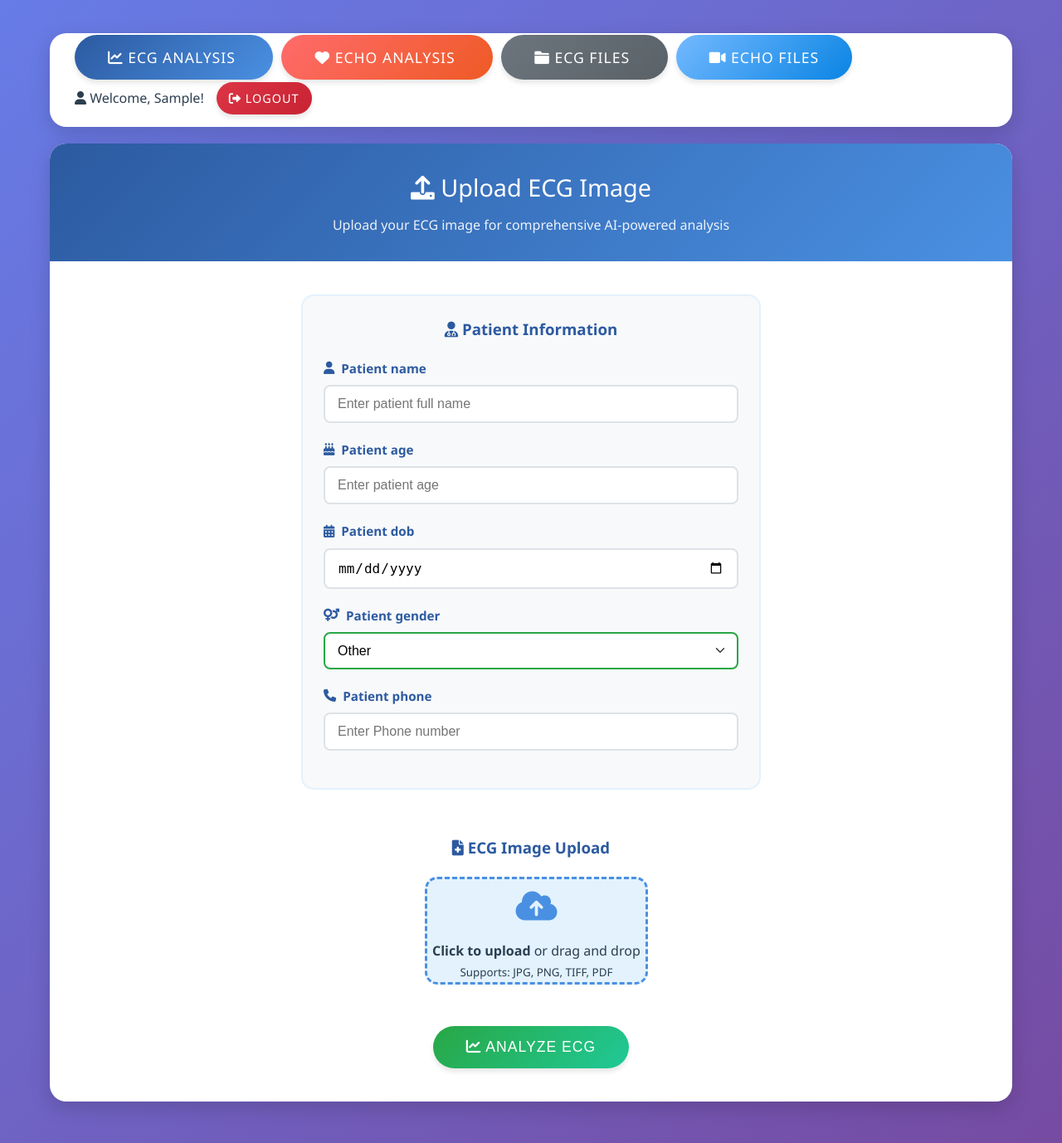
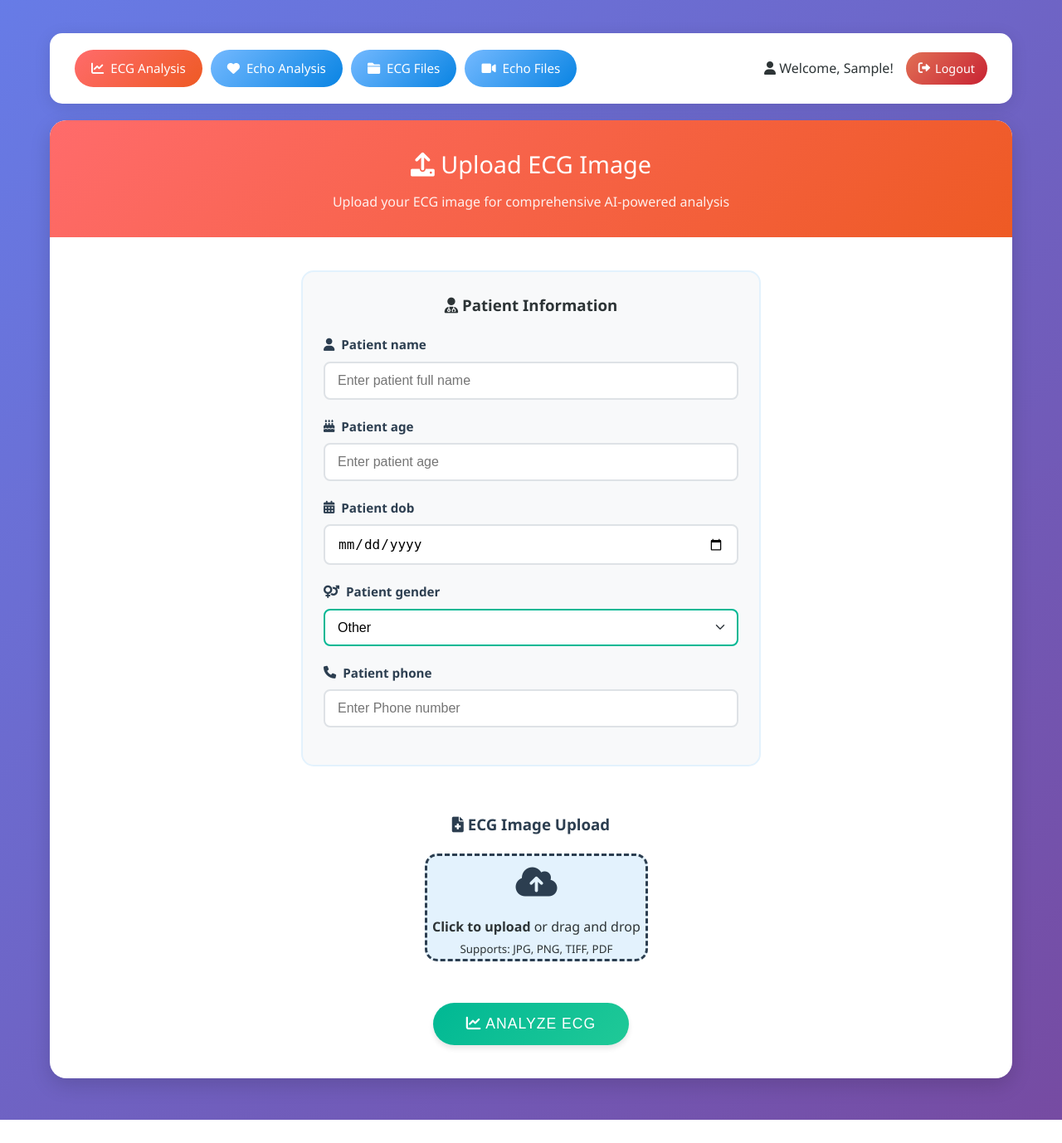
Before and after one commit to gayatrideshkar/ecg-analyzer, a Django app: page /home/ in a window 1280 px wide. Shown: the part 132-1510 px from the top of the page at 83% size. After the commit the page ends 1482 px from the top, so only its background shows below. Run offline with Django 5.2, Linux system fonts and the light colour scheme; the visitor is signed in with stand-in values (Sample User, id 1).

Commit message:
Updated: <pages edited>

```diff
--- a/ecg_app/forms.py
+++ b/ecg_app/forms.py
@@ -235,7 +235,7 @@ class EchoUploadForm(forms.ModelForm):
         max_length=20,
         widget=forms.TextInput(attrs={
             'class': 'form-control',
-            'placeholder': 'XXXXXXXXXX',
+            'placeholder': 'Enter Phone number',
             'pattern': '[0-9]{10}',
             'title': 'Please enter a 10-digit phone number',
             'required': True
--- a/ecg_app/static/ecg_app/css/styles.css
+++ b/ecg_app/static/ecg_app/css/styles.css
@@ -1,6 +1,6 @@
 /* Modern Medical ECG Analyzer Styles */
 :root {
-    --primary-color: #2c5aa0;
+    --primary-color: #2c3e50;
     --secondary-color: #4a90e2;
     --success-color: #28a745;
     --warning-color: #ffc107;
@@ -104,7 +104,7 @@ body {
 }
 
 .field-label {
-    color: var(--primary-color);
+    color: #2c3e50;
     font-weight: 600;
     margin-bottom: 8px;
     display: flex;
@@ -230,7 +230,7 @@ body {
 .file-input {
     width: 105%;
     height: 130px;
-    border: 3px dashed var(--secondary-color);
+    border: 3px dashed #2c3e50;
     border-radius: 15px;
     background: var(--light-blue);
     display: flex;
@@ -244,7 +244,7 @@ body {
 }
 
 .file-input:hover {
-    border-color: var(--primary-color);
+    border-color: #2c3e50;
     background: #bbdefb;
     transform: translateY(-2px);
 }
@@ -259,7 +259,7 @@ body {
 
 .file-input-icon {
     font-size: 2.5rem;
-    color: var(--secondary-color);
+    color: #2c3e50;
     margin-bottom: 10px;
 }
 
--- a/ecg_app/templates/file_detail.html
+++ b/ecg_app/templates/file_detail.html
@@ -248,9 +248,9 @@
                     <a href="{% url 'uploaded_files' %}" class="btn-action btn-back">
                         <i class="fas fa-arrow-left"></i> Back to Files
                     </a>
-                    <button onclick="refreshToHome()" class="btn-action" style="background: linear-gradient(135deg, #28a745, #20c997); color: white;">
+                    {% comment %} <button onclick="refreshToHome()" class="btn-action" style="background: linear-gradient(135deg, #28a745, #20c997); color: white;">
                         <i class="fas fa-sync-alt"></i> Refresh to Home
-                    </button>
+                    </button> {% endcomment %}
                     <button class="btn-action btn-delete-detail" onclick="confirmDelete({{ ecg_file.id }}, '{{ ecg_file.file_name|default:"this file" }}')">
                         <i class="fas fa-trash"></i> Delete File
                     </button>
--- /dev/null
+++ b/ecg_app/templates/header.html
@@ -0,0 +1,140 @@
+{% load static %}
+<!-- Navigation Header Styles -->
+<style>
+    :root {
+        --primary-color: #ff6b6b;
+        --secondary-color: #ee5a24;
+        --accent-color: #74b9ff;
+        --success-color: #00b894;
+        --warning-color: #fdcb6e;
+        --danger-color: #e17055;
+        --dark-color: #2d3436;
+        --light-color: #ddd;
+        --text-dark: #2d3436;
+        --text-light: #636e72;
+        --background: #f8f9fa;
+        --card-shadow: 0 4px 20px rgba(0,0,0,0.1);
+    }
+
+    .navigation-bar {
+        background: white;
+        border-radius: 15px;
+        padding: 20px 30px;
+        margin-bottom: 20px;
+        box-shadow: var(--card-shadow);
+    }
+
+    .nav-buttons {
+        display: flex;
+        justify-content: space-between;
+        align-items: center;
+        flex-wrap: wrap;
+        gap: 15px;
+    }
+
+    .nav-left {
+        display: flex;
+        gap: 10px;
+        flex-wrap: wrap;
+    }
+
+    .nav-right {
+        display: flex;
+        align-items: center;
+        gap: 15px;
+    }
+
+    .nav-btn {
+        background: linear-gradient(135deg, var(--accent-color), #0984e3);
+        color: white;
+        padding: 10px 20px;
+        border-radius: 25px;
+        text-decoration: none;
+        font-weight: 500;
+        transition: all 0.3s ease;
+        display: inline-flex;
+        align-items: center;
+        gap: 8px;
+        font-size: 0.95rem;
+    }
+
+    .nav-btn:hover {
+        transform: translateY(-2px);
+        box-shadow: 0 5px 15px rgba(116, 185, 255, 0.4);
+        color: white;
+        text-decoration: none;
+    }
+
+    .nav-btn.active {
+        background: linear-gradient(135deg, var(--primary-color), var(--secondary-color));
+    }
+
+    .user-info {
+        color: var(--text-dark);
+        font-weight: 500;
+    }
+
+    .logout-btn {
+        background: linear-gradient(135deg, var(--danger-color), #c82333);
+        color: white;
+        padding: 8px 15px;
+        border-radius: 20px;
+        text-decoration: none;
+        font-size: 0.9rem;
+        transition: all 0.3s ease;
+        display: inline-flex;
+        align-items: center;
+        gap: 6px;
+    }
+
+    .logout-btn:hover {
+        transform: translateY(-1px);
+        box-shadow: 0 4px 12px rgba(225, 112, 85, 0.4);
+        color: white;
+        text-decoration: none;
+    }
+
+    /* Responsive Design */
+    @media (max-width: 768px) {
+        .nav-buttons {
+            flex-direction: column;
+            align-items: stretch;
+        }
+
+        .nav-left {
+            justify-content: center;
+        }
+
+        .nav-right {
+            justify-content: center;
+        }
+    }
+</style>
+
+<!-- Navigation Bar -->
+<div class="navigation-bar">
+    <div class="nav-buttons">
+        <div class="nav-left">
+            <a href="{% url 'home' %}" class="nav-btn {% if request.resolver_match.url_name == 'home' %}active{% endif %}">
+                <i class="fas fa-chart-line"></i> ECG Analysis
+            </a>
+            <a href="{% url 'upload_echo' %}" class="nav-btn {% if request.resolver_match.url_name == 'upload_echo' %}active{% endif %}">
+                <i class="fas fa-heart"></i> Echo Analysis
+            </a>
+            <a href="{% url 'uploaded_files' %}" class="nav-btn {% if request.resolver_match.url_name == 'uploaded_files' %}active{% endif %}">
+                <i class="fas fa-folder"></i> ECG Files
+            </a>
+            <a href="{% url 'echo_files_list' %}" class="nav-btn {% if request.resolver_match.url_name == 'echo_files_list' %}active{% endif %}">
+                <i class="fas fa-video"></i> Echo Files
+            </a>
+        </div>
+        <div class="nav-right">
+            <span class="user-info">
+                <i class="fas fa-user"></i> Welcome, {{ user.first_name|default:user.username }}!
+            </span>
+            <a href="{% url 'logout' %}" class="logout-btn">
+                <i class="fas fa-sign-out-alt"></i> Logout
+            </a>
+        </div>
+    </div>
+</div>
--- a/ecg_app/templates/upload.html
+++ b/ecg_app/templates/upload.html
@@ -5,7 +5,7 @@
     <meta charset="UTF-8">
     <meta name="viewport" content="width=device-width, initial-scale=1.0">
     <title>AI ECG Analyzer - Advanced Cardiac Analysis</title>
-    <link rel="stylesheet" href="{% static 'ecg_app/css/styles.css' %}">
+    <link rel="stylesheet" href="{% static 'ecg_app/css/styles.css' %}?v={{ now }}">
     <link href="https://cdnjs.cloudflare.com/ajax/libs/font-awesome/6.0.0/css/all.min.css" rel="stylesheet">
     <style>
         @keyframes spin {
@@ -94,34 +94,9 @@
         </header>
 
         <!-- Navigation Bar -->
-        <div class="main-card" style="margin-bottom: 20px;">
-            <div class="upload-section" style="padding: 15px 30px;">
-                <div style="display: flex; justify-content: space-between; align-items: center; flex-wrap: wrap; gap: 15px;">
-                    <div>
-                        <a href="{% url 'home' %}" class="upload-btn" style="background: linear-gradient(135deg, var(--primary-color), var(--secondary-color)); text-decoration: none; margin-right: 10px;">
-                            <i class="fas fa-chart-line"></i> ECG Analysis
-                        </a>
-                        <a href="{% url 'upload_echo' %}" class="upload-btn" style="background: linear-gradient(135deg, #ff6b6b, #ee5a24); text-decoration: none; margin-right: 10px;">
-                            <i class="fas fa-heart"></i> Echo Analysis
-                        </a>
-                        <a href="{% url 'uploaded_files' %}" class="upload-btn" style="background: linear-gradient(135deg, #6c757d, #5a6268); text-decoration: none; margin-right: 10px;">
-                            <i class="fas fa-folder"></i> ECG Files
-                        </a>
-                        <a href="{% url 'echo_files_list' %}" class="upload-btn" style="background: linear-gradient(135deg, #74b9ff, #0984e3); text-decoration: none;">
-                            <i class="fas fa-video"></i> Echo Files
-                        </a>
-                    </div>
-                    <div style="display: flex; align-items: center; gap: 15px;">
-                        <span style="color: var(--text-dark); font-weight: 500;">
-                            <i class="fas fa-user"></i> Welcome, {{ user.first_name|default:user.username }}!
-                        </span>
-                        <a href="{% url 'logout' %}" class="upload-btn" style="background: linear-gradient(135deg, var(--danger-color), #c82333); text-decoration: none; padding: 8px 15px; font-size: 0.9rem;">
-                            <i class="fas fa-sign-out-alt"></i> Logout
-                        </a>
-                    </div>
-                </div>
-            </div>
-        </div>
+
+            {% include "header.html" %}
+
 
         <!-- Success/Error Messages -->
         {% if messages %}
@@ -148,7 +123,7 @@
 
                     <!-- Patient Details Section -->
                     <div class="patient-details-section">
-                        <h3 style="color: var(--primary-color); margin-bottom: 20px; text-align: center;">
+                        <h3 style="color:  #2d3436; margin-bottom: 20px; text-align: center;">
                             <i class="fas fa-user-md"></i> Patient Information
                         </h3>
 
@@ -207,7 +182,7 @@
 
                     <!-- File Upload Section -->
                     <div class="file-upload-section">
-                        <h3 style="color: var(--primary-color); margin-bottom: 20px; text-align: center;">
+                        <h3 style="color: #2c3e50; margin-bottom: 20px; text-align: center;">
                             <i class="fas fa-file-medical"></i> ECG Image Upload
                         </h3>
 
@@ -433,7 +408,7 @@
                                 <div class="analysis-grid">
                                     <div class="analysis-item">
                                         <h5><i class="fas fa-tachometer-alt"></i> Rate</h5>
-                                        <div class="analysis-value" style="font-size: 1.5rem; color: var(--primary-color);">
+                                        <div class="analysis-value" style="font-size: 1.5rem; color:  #2d3436;">
                                             {{ result.advanced_analysis.rate|default:"75" }}
                                         </div>
                                         <div class="analysis-detail">Ventricular rate</div>
@@ -892,7 +867,7 @@
                 // Drag and drop functionality
                 fileInputArea.addEventListener('dragover', function(e) {
                     e.preventDefault();
-                    this.style.borderColor = 'var(--primary-color)';
+                    this.style.borderColor = ' #2d3436';
                     this.style.background = '#bbdefb';
                 });
 
```
Also changed, not shown: ecg_app/templates/uploaded_files.html (+1 -25 lines), ecg_app/templates/ecg_files_list.html (added).
